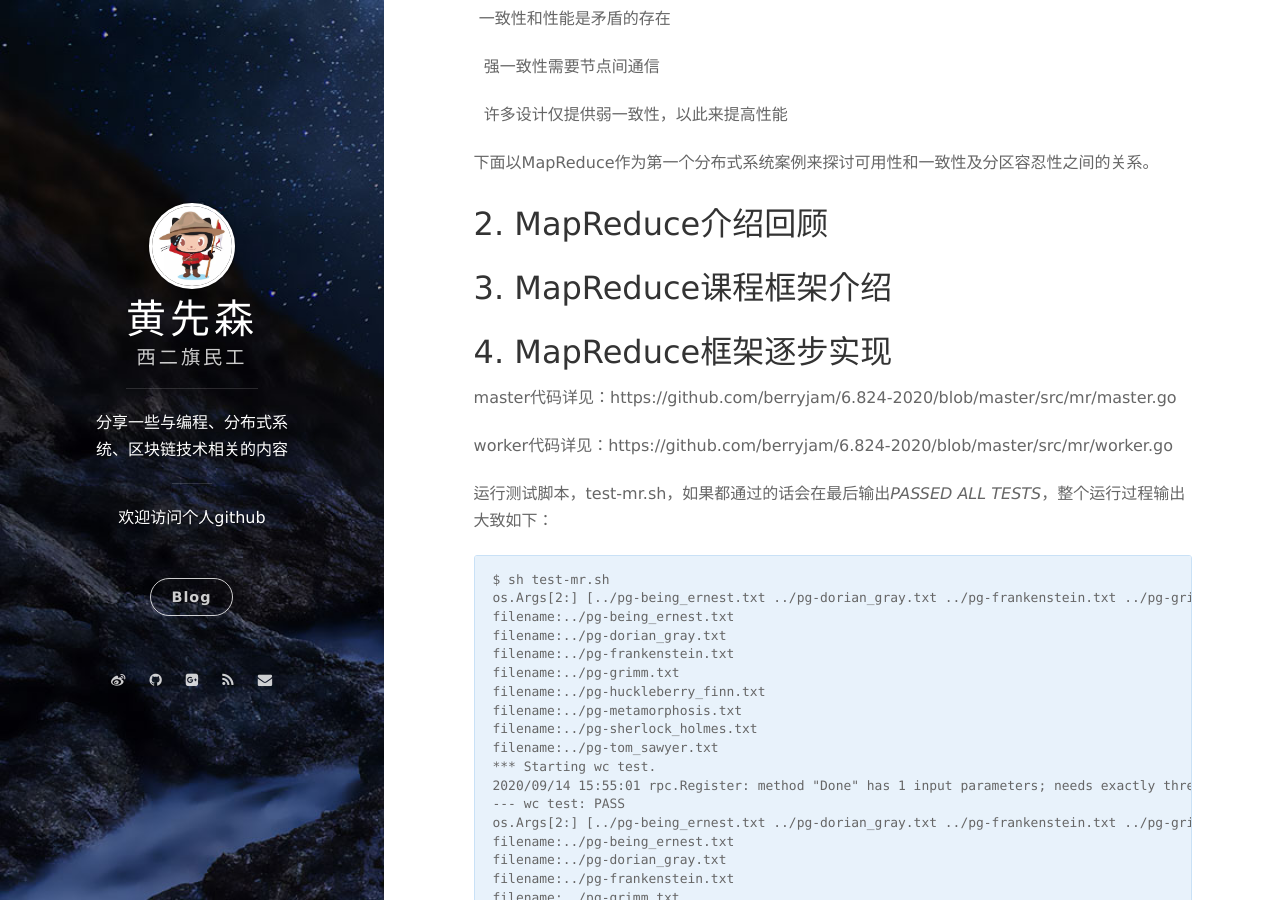
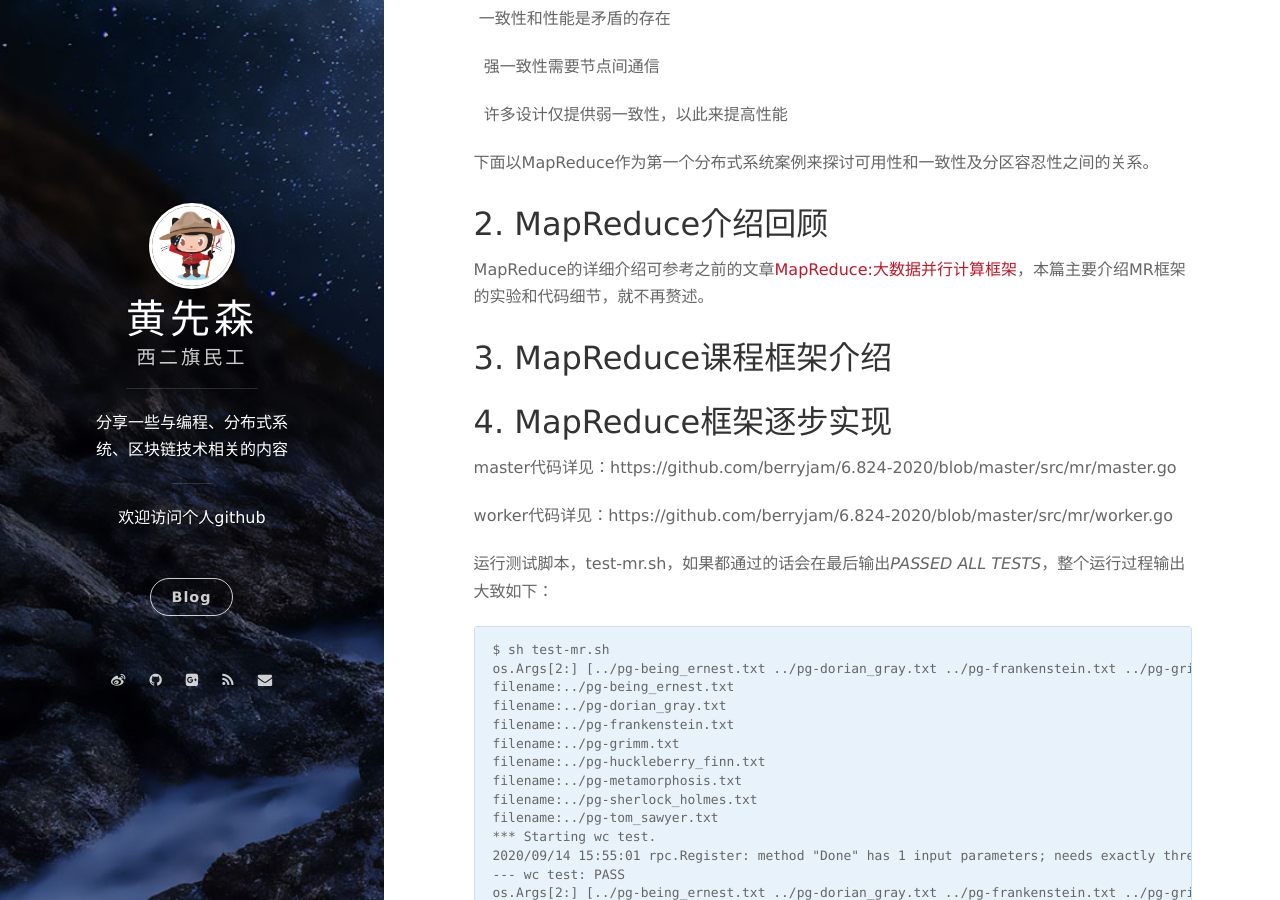
Before and after one commit to berryjam/berryjam.github.io, a Jekyll site: the page built from _posts/2020-09-12-6.824分布式系统课程系列(一):开篇&MapReduce介绍及框架实现.md, in a window 1280 px wide and 900 px high, scrolled down 2605 px. Built offline with Jekyll 4.4.1, drawn with Linux system fonts in a browser that asks for light colours; nearby versions of some CDN libraries; comment, search, counter and statistics services are not loaded.

Commit message:
Update 2020-09-12-6.824分布式系统课程系列(一):开篇&MapReduce介绍及框架实现.md

```diff
--- a/_posts/2020-09-12-6.824分布式系统课程系列(一):开篇&MapReduce介绍及框架实现.md
+++ b/_posts/2020-09-12-6.824分布式系统课程系列(一):开篇&MapReduce介绍及框架实现.md
@@ -110,7 +110,7 @@ tags: 分布式系统 MapReduce 6.824
 
 ## 2. MapReduce介绍回顾
 
-
+MapReduce的详细介绍可参考之前的文章[MapReduce:大数据并行计算框架](https://berryjam.github.io/2018/05/MapReduce-%E5%A4%A7%E6%95%B0%E6%8D%AE%E5%B9%B6%E8%A1%8C%E8%AE%A1%E7%AE%97%E6%A1%86%E6%9E%B6/)，本篇主要介绍MR框架的实验和代码细节，就不再赘述。
 
 ## 3. MapReduce课程框架介绍
 
```
